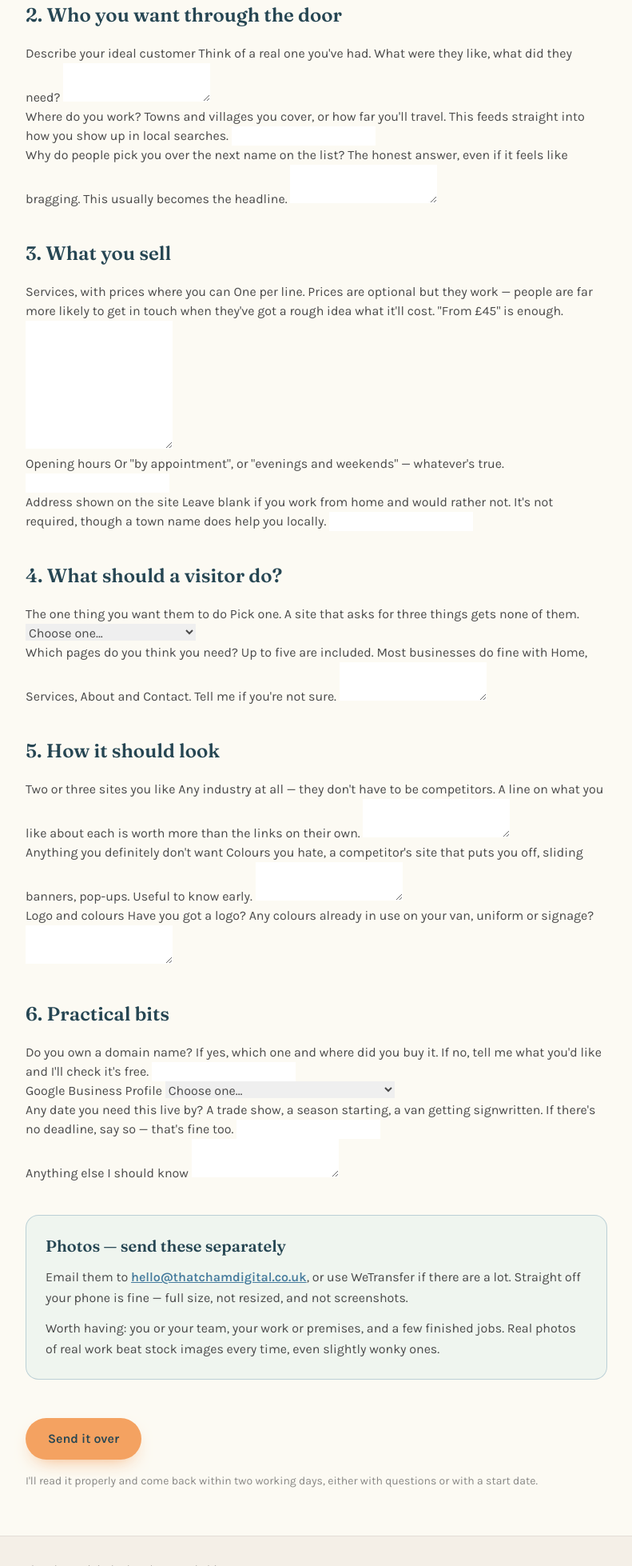
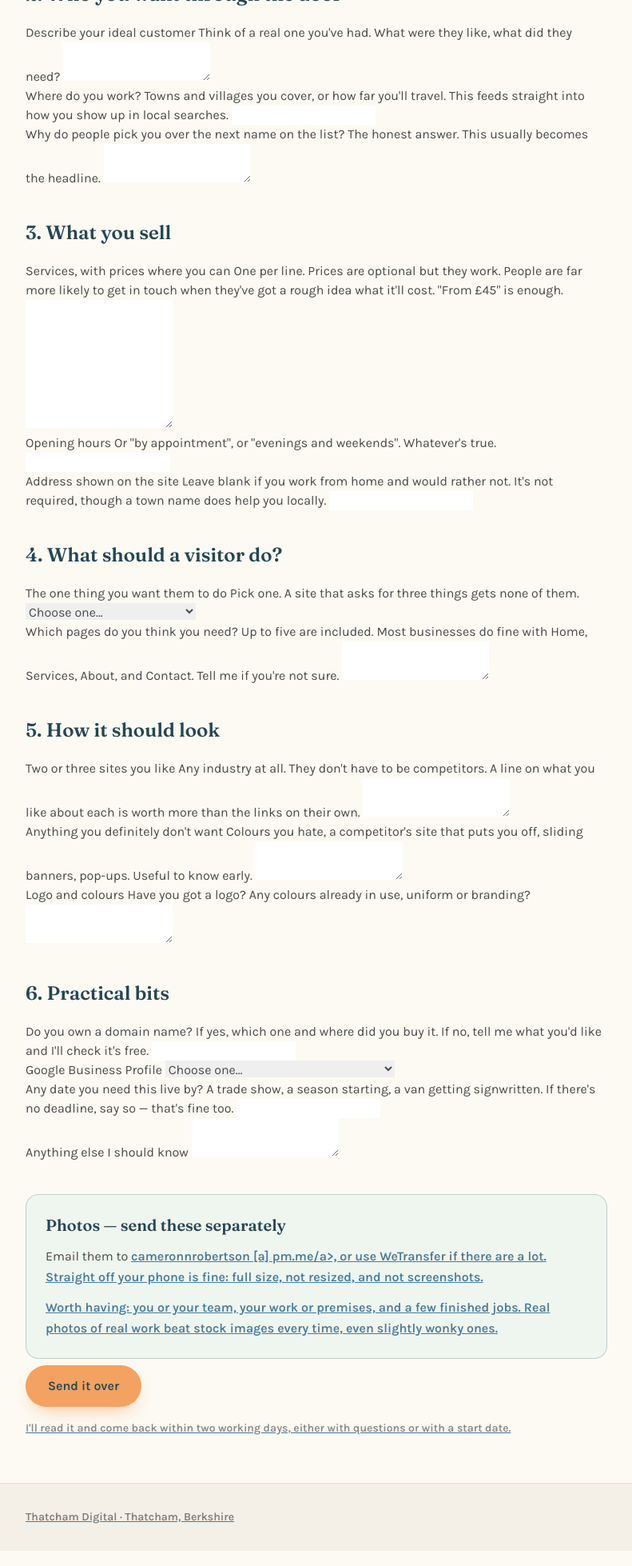
Before and after one commit to Cam-Zhu/thatchamdigital, a website: page src/onboarding.html in a window 1280 px wide. Shown: the part 842-2800 px from the top of the page at 80% size, without its empty margins (244-1035 px from the left). Drawn offline with nearby package versions, Linux system fonts and the light colour scheme; files that its build step writes are made by us from their sources.

Commit message:
Update onboarding.html

```diff
--- a/src/onboarding.html
+++ b/src/onboarding.html
@@ -38,19 +38,19 @@
   </h1>
   <div class="mt-6 space-y-4 text-lg leading-relaxed">
     <p>
-      This is the only long bit. Fill it in once and I've got what I need to build the whole thing — no back and
+      This is the only long bit. Fill it in once and I've got what I need to build the whole thing. So there's no back and
       forth, no chasing you for your opening hours three weeks from now.
     </p>
     <p>
       Rough answers are fine. I'll tidy up the wording. If you genuinely don't know something, write "not sure" and
-      we'll sort it on the call.
+      we'll sort it on a call.
     </p>
   </div>
 
   <div class="mt-8 rounded-2xl bg-wheat/50 p-5 text-slate">
     <p class="leading-relaxed">
-      <strong class="font-semibold">Takes about 15 minutes.</strong> It doesn't save as you go, so if you're
-      interrupted you'll lose it — best to do it in one sitting with a cup of tea.
+      <strong class="font-semibold">Takes about 10 minutes.</strong> It doesn't save as you go, so if you're
+      interrupted you'll lose it.
     </p>
   </div>
 
@@ -112,7 +112,7 @@
         </div>
         <div>
           <label class="label" for="why">Why do people pick you over the next name on the list?</label>
-          <span class="hint">The honest answer, even if it feels like bragging. This usually becomes the headline.</span>
+          <span class="hint">The honest answer. This usually becomes the headline.</span>
           <textarea class="field" id="why" name="Why you" required></textarea>
         </div>
       </div>
@@ -124,12 +124,12 @@
       <div class="fieldset mt-5">
         <div>
           <label class="label" for="services">Services, with prices where you can</label>
-          <span class="hint">One per line. Prices are optional but they work — people are far more likely to get in touch when they've got a rough idea what it'll cost. "From £45" is enough.</span>
+          <span class="hint">One per line. Prices are optional but they work. People are far more likely to get in touch when they've got a rough idea what it'll cost. "From £45" is enough.</span>
           <textarea class="field min-h-[10rem]" id="services" name="Services and prices" required></textarea>
         </div>
         <div>
           <label class="label" for="hours">Opening hours</label>
-          <span class="hint">Or "by appointment", or "evenings and weekends" — whatever's true.</span>
+          <span class="hint">Or "by appointment", or "evenings and weekends". Whatever's true.</span>
           <input class="field" type="text" id="hours" name="Opening hours">
         </div>
         <div>
@@ -160,7 +160,7 @@
         </div>
         <div>
           <label class="label" for="pages">Which pages do you think you need?</label>
-          <span class="hint">Up to five are included. Most businesses do fine with Home, Services, About and Contact. Tell me if you're not sure.</span>
+          <span class="hint">Up to five are included. Most businesses do fine with Home, Services, About, and Contact. Tell me if you're not sure.</span>
           <textarea class="field" id="pages" name="Pages wanted"></textarea>
         </div>
       </div>
@@ -172,7 +172,7 @@
       <div class="fieldset mt-5">
         <div>
           <label class="label" for="likes">Two or three sites you like</label>
-          <span class="hint">Any industry at all — they don't have to be competitors. A line on what you like about each is worth more than the links on their own.</span>
+          <span class="hint">Any industry at all. They don't have to be competitors. A line on what you like about each is worth more than the links on their own.</span>
           <textarea class="field" id="likes" name="Sites you like"></textarea>
         </div>
         <div>
@@ -182,7 +182,7 @@
         </div>
         <div>
           <label class="label" for="brand">Logo and colours</label>
-          <span class="hint">Have you got a logo? Any colours already in use on your van, uniform or signage?</span>
+          <span class="hint">Have you got a logo? Any colours already in use, uniform or branding?</span>
           <textarea class="field" id="brand" name="Logo and colours"></textarea>
         </div>
       </div>
@@ -223,8 +223,8 @@
     <div class="rounded-2xl border border-river/30 bg-aqua/15 p-6">
       <h2 class="font-display text-xl font-semibold text-slate">Photos — send these separately</h2>
       <p class="mt-3 leading-relaxed">
-        Email them to <a href="mailto:hello@thatchamdigital.co.uk" class="font-semibold text-river underline">hello@thatchamdigital.co.uk</a>,
-        or use WeTransfer if there are a lot. Straight off your phone is fine — full size, not resized, and not
+        Email them to <a href="mailto:cameronnrobertson@pm.me" class="font-semibold text-river underline">cameronnrobertson [a] pm.me/a>,
+        or use WeTransfer if there are a lot. Straight off your phone is fine: full size, not resized, and not
         screenshots.
       </p>
       <p class="mt-3 leading-relaxed">
@@ -236,7 +236,7 @@
     <div class="pt-2">
       <button type="submit" class="btn-accent w-full sm:w-auto">Send it over</button>
       <p class="mt-4 text-sm leading-relaxed text-ink/65">
-        I'll read it properly and come back within two working days, either with questions or with a start date.
+        I'll read it and come back within two working days, either with questions or with a start date.
       </p>
     </div>
   </form>
```
